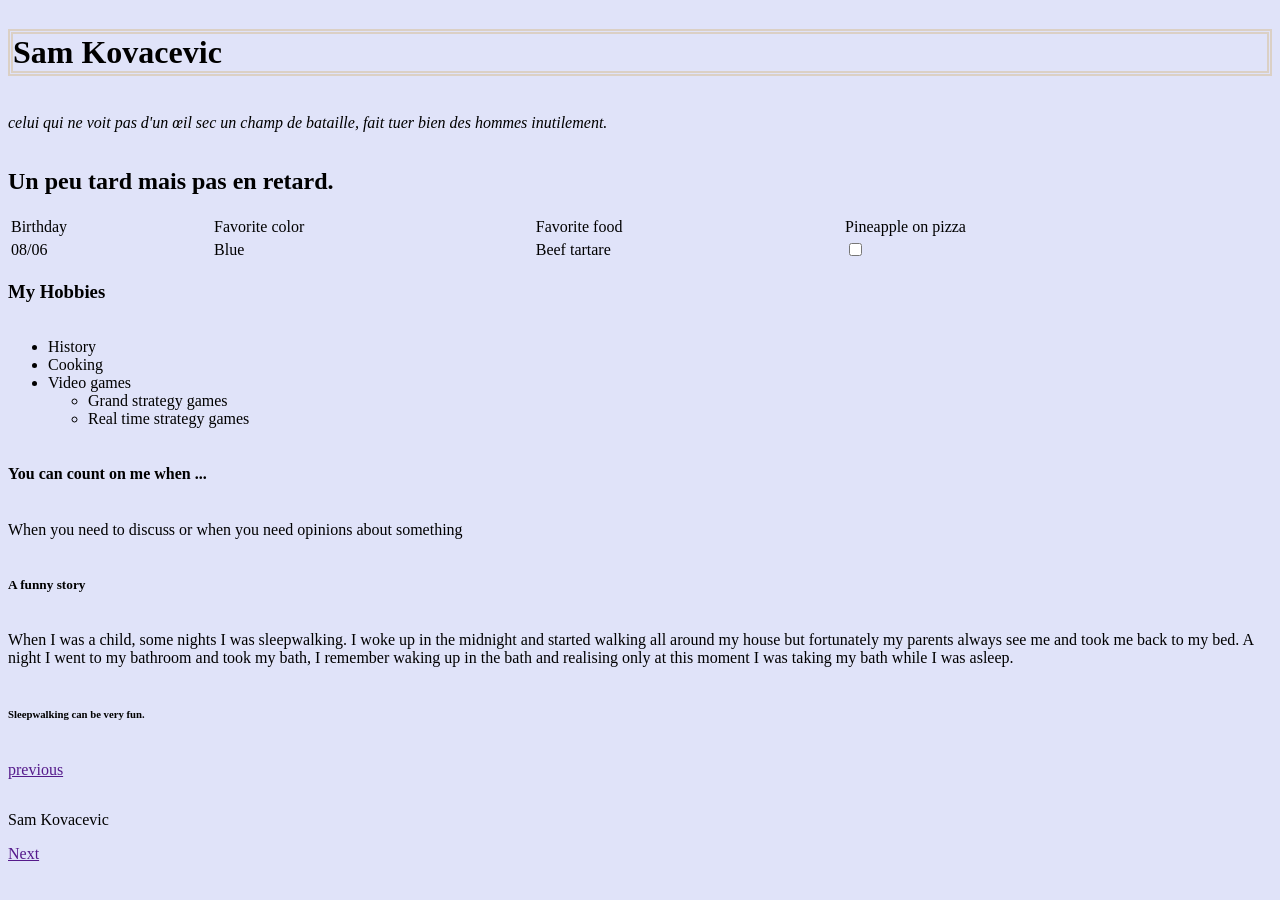
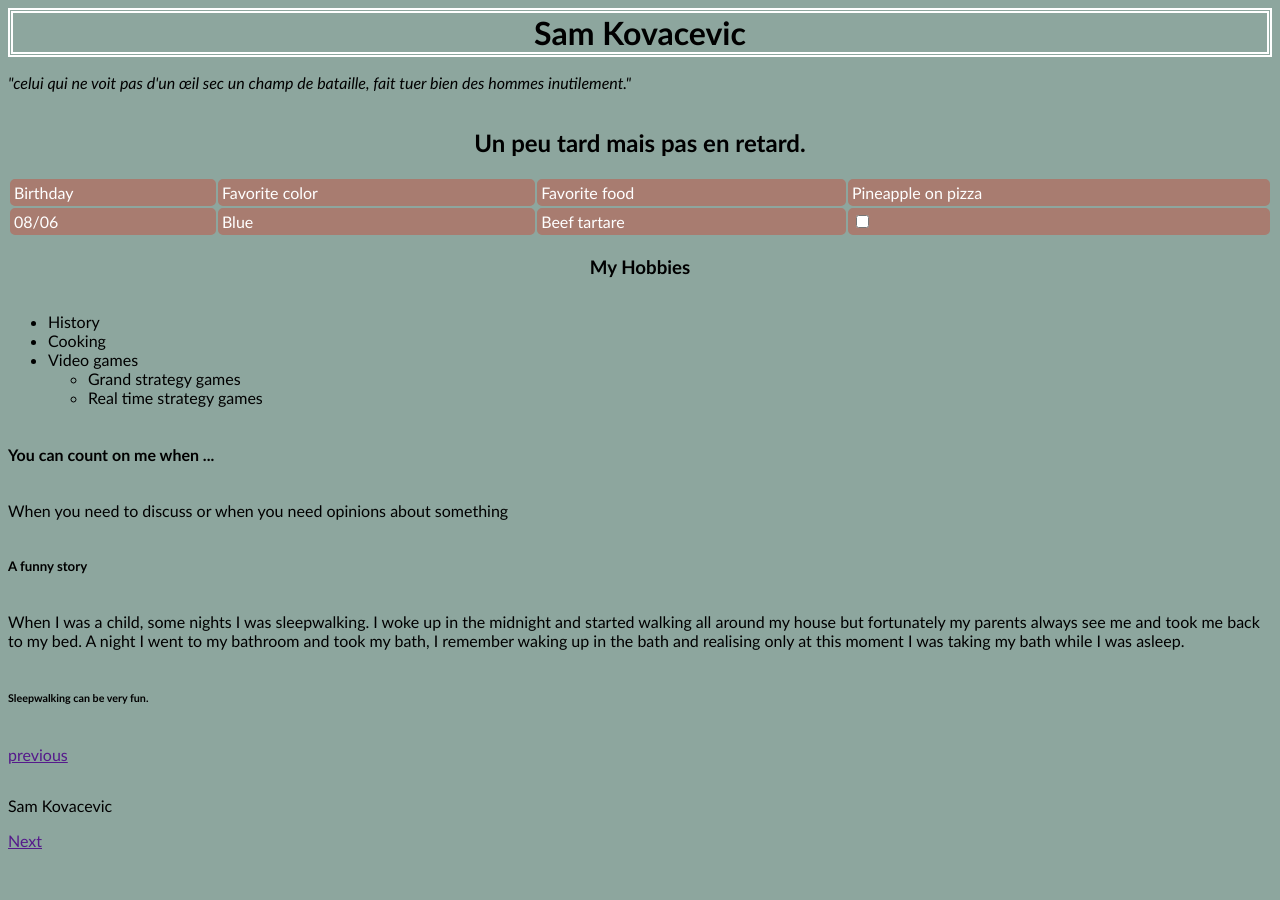
Before and after one commit to kovasah/markdown-to-html, a plain HTML site: page index.html in a window 1280 px wide. Drawn offline with Linux system fonts and the light colour scheme.

Commit message:
canDoBetter

```diff
--- a/index.html
+++ b/index.html
@@ -11,8 +11,8 @@
     <h1>Sam Kovacevic</h1>
     <p>
       <i
-        >celui qui ne voit pas d'un œil sec un champ de bataille, fait tuer bien
-        des hommes inutilement.</i
+        >"celui qui ne voit pas d'un œil sec un champ de bataille, fait tuer bien
+        des hommes inutilement."</i
       >
     </p>
     <h2>Un peu tard mais pas en retard.</h2>
--- a/style.css
+++ b/style.css
@@ -1,9 +1,39 @@
 body {
-    background-color: #E0E3F9;
+    background-color: #8DA69E;
+    display: flex;
+    flex-direction: column;
+    font-family: 'Gill Sans', 'Gill Sans MT', Calibri, 'Trebuchet MS', sans-serif;
+}
+h1 {
+    border: thick double white;
+    display: flex;
+    justify-content: center;
+    padding: 0;
+    margin: 0;
+}
+
+td {
+    border: solid #A87C70;
+    color: white;
+    background-color: #A87C70;
+    border-radius: 5px;
+}
+
+h2 {
+    display: flex;
+    justify-content: center;
+}
+
+h3 {
+    display: flex;
+    justify-content: center;
+}
+
+ul {
     display: flex;
     flex-direction: column;
 }
-h1 {
-    border: thick double #DBD0C5;
+
+li {
 
 }
```
